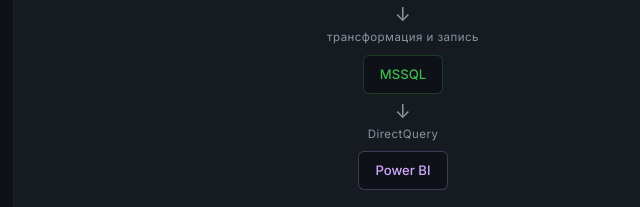
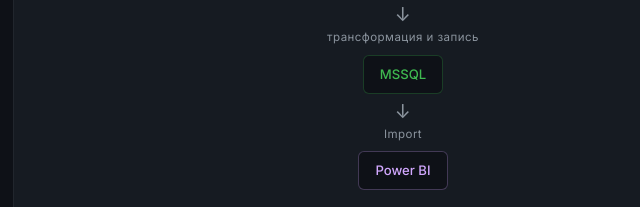
Before and after one commit to Idigeshev/Idigeshev.github.io, a plain HTML site: page cases/plan-fact/index.html in a window 1280 px wide. Shown: the part 1106-1313 px from the top of the page, 237-877 px from the left. Drawn offline with Linux system fonts and the light colour scheme.

Commit message:
Fix Power BI connection mode: DirectQuery → Import

```diff
--- a/cases/plan-fact/index.html
+++ b/cases/plan-fact/index.html
@@ -567,7 +567,7 @@
 
                     <div class="arch-connector">
                         <span class="arrow">↓</span>
-                        <span>DirectQuery</span>
+                        <span>Import</span>
                     </div>
 
                     <!-- Визуализация -->
```
